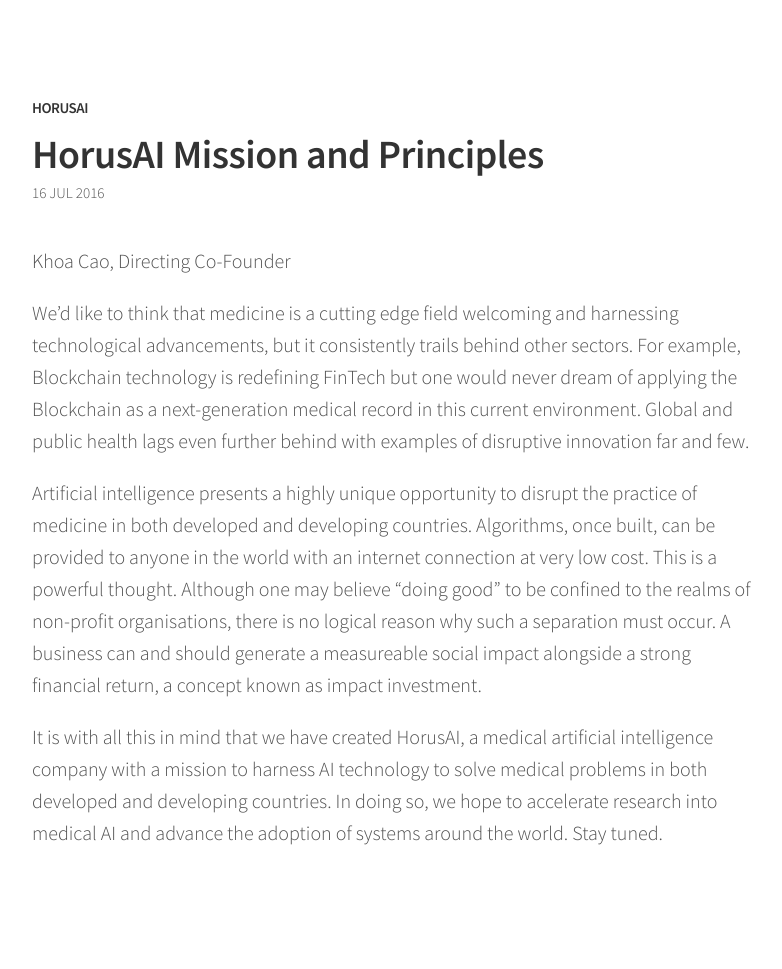
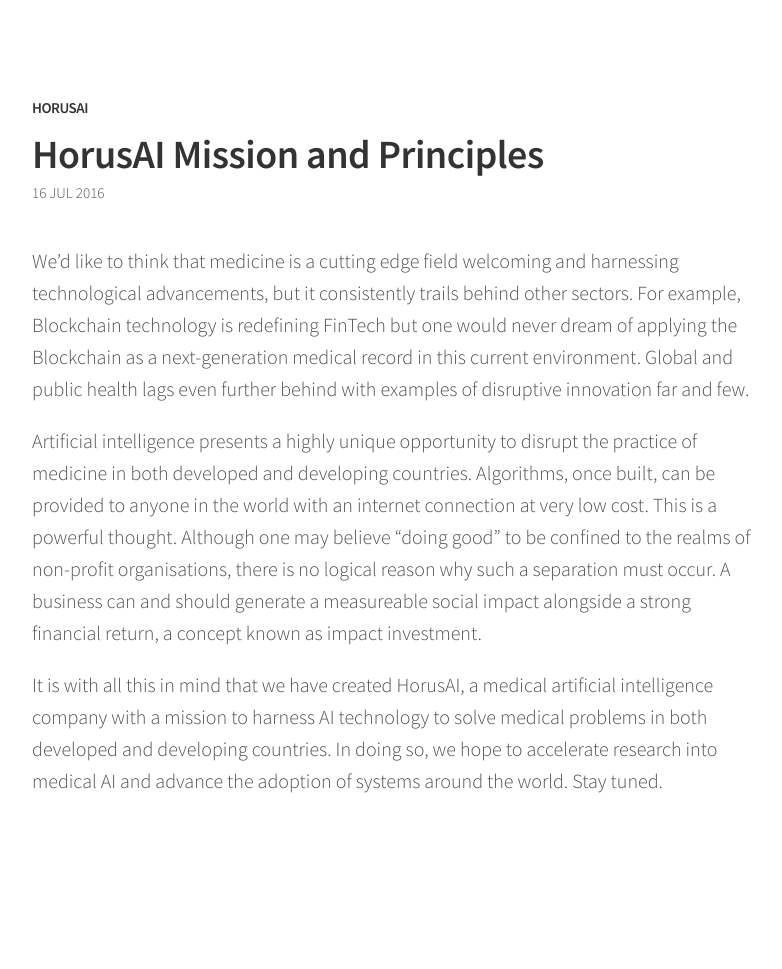
Before and after one commit to HorusAI/horusai.github.io, a Jekyll site: the page built from _posts/2016-07-16-story-of-heritage.md, in a window 1280 px wide. Shown: the whole page, without its empty margins (248-1030 px from the left). Built offline with Jekyll 4.4.1, drawn with Linux system fonts in a browser that asks for light colours; after the commit the page ends 917 px from its top, so only the background shows below that.

Commit message:
Add existing files

```diff
--- a/_posts/2016-07-16-story-of-heritage.md
+++ b/_posts/2016-07-16-story-of-heritage.md
@@ -9,8 +9,6 @@
 author:       "KCao"
 ---
 
-Khoa Cao, Directing Co-Founder
-
 We'd like to think that medicine is a cutting edge field welcoming and harnessing technological advancements, but it consistently trails behind other sectors. For example, Blockchain technology is redefining FinTech but one would never dream of applying the Blockchain as a next-generation medical record in this current environment. Global and public health lags even further behind with examples of disruptive innovation far and few.
 
 Artificial intelligence presents a highly unique opportunity to disrupt the practice of medicine in both developed and developing countries. Algorithms, once built, can be provided to anyone in the world with an internet connection at very low cost. This is a powerful thought. Although one may believe "doing good" to be confined to the realms of non-profit organisations, there is no logical reason why such a separation must occur. A business can and should generate a measureable social impact alongside a strong financial return, a concept known as impact investment.
```
Also changed, not shown: _posts/2016-09-04-malaria.md (+0 -2 lines).
